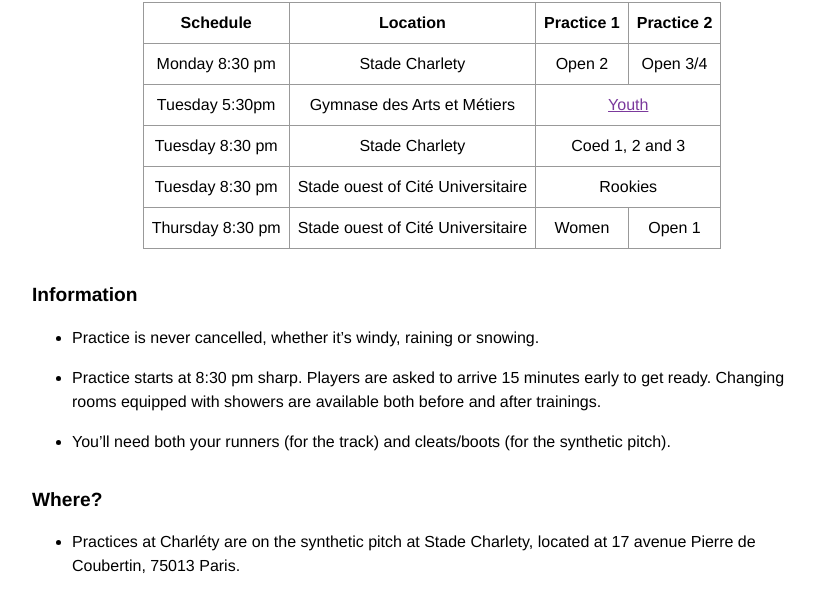
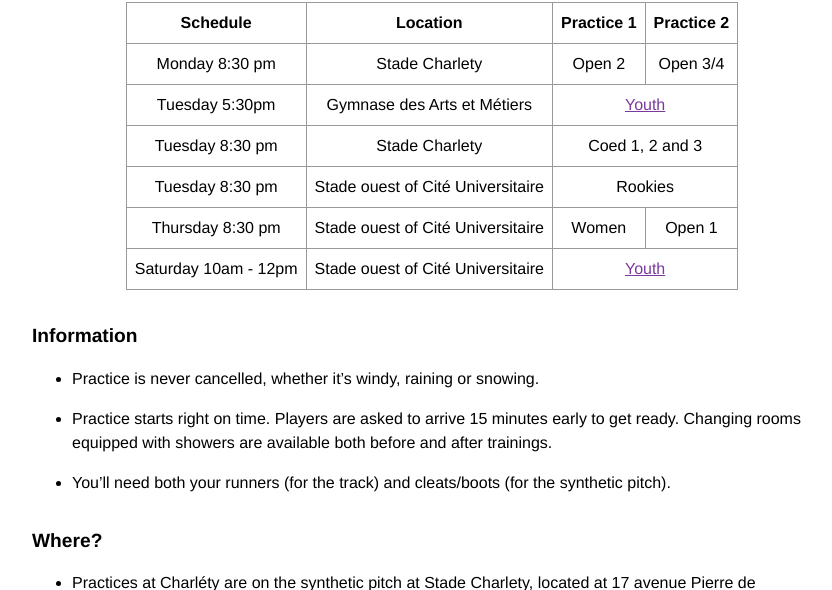
Before and after one commit to ahouhpuc/ahouhpuc.github.io, a Jekyll site: the page built from practices.markdown, in a window 1280 px wide and 900 px high, scrolled down 835 px, cut to the strip 0-590 px from the top of the window. Shown: the whole strip, without its empty margins (208-1040 px from the left). Built offline with Jekyll 4.4.1, drawn with Linux system fonts in a browser that asks for light colours.

Commit message:
New youth training (#19)
* Add new youth training

* Fix warning on training beginning

```diff
--- a/entrainements.markdown
+++ b/entrainements.markdown
@@ -48,6 +48,11 @@ En cours d'année, les entraînements sont réservés aux joueurs qui ont été
     <td>Féminin</td>
     <td>Open 1</td>
   </tr>
+  <tr>
+    <td>Samedi 10h - 12h</td>
+    <td>Stade Ouest de la Cité Universitaire</td>
+    <td colspan="2"><a href="juniors.html">Juniors</a></td>
+  </tr>
 </table>
 
 ## Informations
--- a/juniors.markdown
+++ b/juniors.markdown
@@ -21,10 +21,11 @@ La formation est très développée en France et les jeunes français s'illustre
 
 L'entraînement est accessible aux jeunes à partir de 8 ans.
 
-Il a lieu le mardi de 17h30 à 19h au Gymnase des Arts et Métiers dans la Cité Universitaire
+Il a lieu le **mardi de 17h30 à 19h au Gymnase des Arts et Métiers** dans la Cité Universitaire et le **samedi de 10h à 12h au stade Ouest de la Cité Universitaire**.
 
 <iframe class="charlety" src="https://www.google.com/maps/embed?pb=!1m14!1m8!1m3!1d10508.403649345673!2d2.3343372!3d48.818136!3m2!1i1024!2i768!4f13.1!3m3!1m2!1s0x0%3A0xcc60ba1872d72493!2sGymnase%20des%20Arts%20et%20M%C3%A9tiers!5e0!3m2!1sfr!2sfr!4v1567499121068!5m2!1sfr!2sfr"></iframe>
 
+<iframe class="charlety" src="https://www.google.com/maps/embed?pb=!1m18!1m12!1m3!1d1313.511257225524!2d2.3299169582910815!3d48.81963186087285!2m3!1f0!2f0!3f0!3m2!1i1024!2i768!4f13.1!3m3!1m2!1s0x47e671a63b6a4c6f%3A0xd5ab8a3826c34384!2sStade+Ouest+CIUP!5e0!3m2!1sfr!2sfr!4v1537263743348"></iframe>
 
 ## Informations
 
--- a/practices.markdown
+++ b/practices.markdown
@@ -51,13 +51,18 @@ During the rest of the year however practices are restricted to team members onl
     <td>Women</td>
     <td>Open 1</td>
   </tr>
+  <tr>
+    <td>Saturday 10am - 12pm</td>
+    <td>Stade ouest of Cité Universitaire</td>
+    <td colspan="2"><a href="youth.html">Youth</a></td>
+  </tr>
 </table>
 
 
 ## Information
 
 * Practice is never cancelled, whether it’s windy, raining or snowing.
-* Practice starts at 8:30 pm sharp. Players are asked to arrive 15 minutes early to get ready. Changing rooms equipped with showers are available both before and after trainings.
+* Practice starts right on time. Players are asked to arrive 15 minutes early to get ready. Changing rooms equipped with showers are available both before and after trainings.
 * You’ll need both your runners (for the track) and cleats/boots (for the synthetic pitch).
 
 ## Where?
```
Also changed, not shown: youth.markdown (+5 -2 lines).
